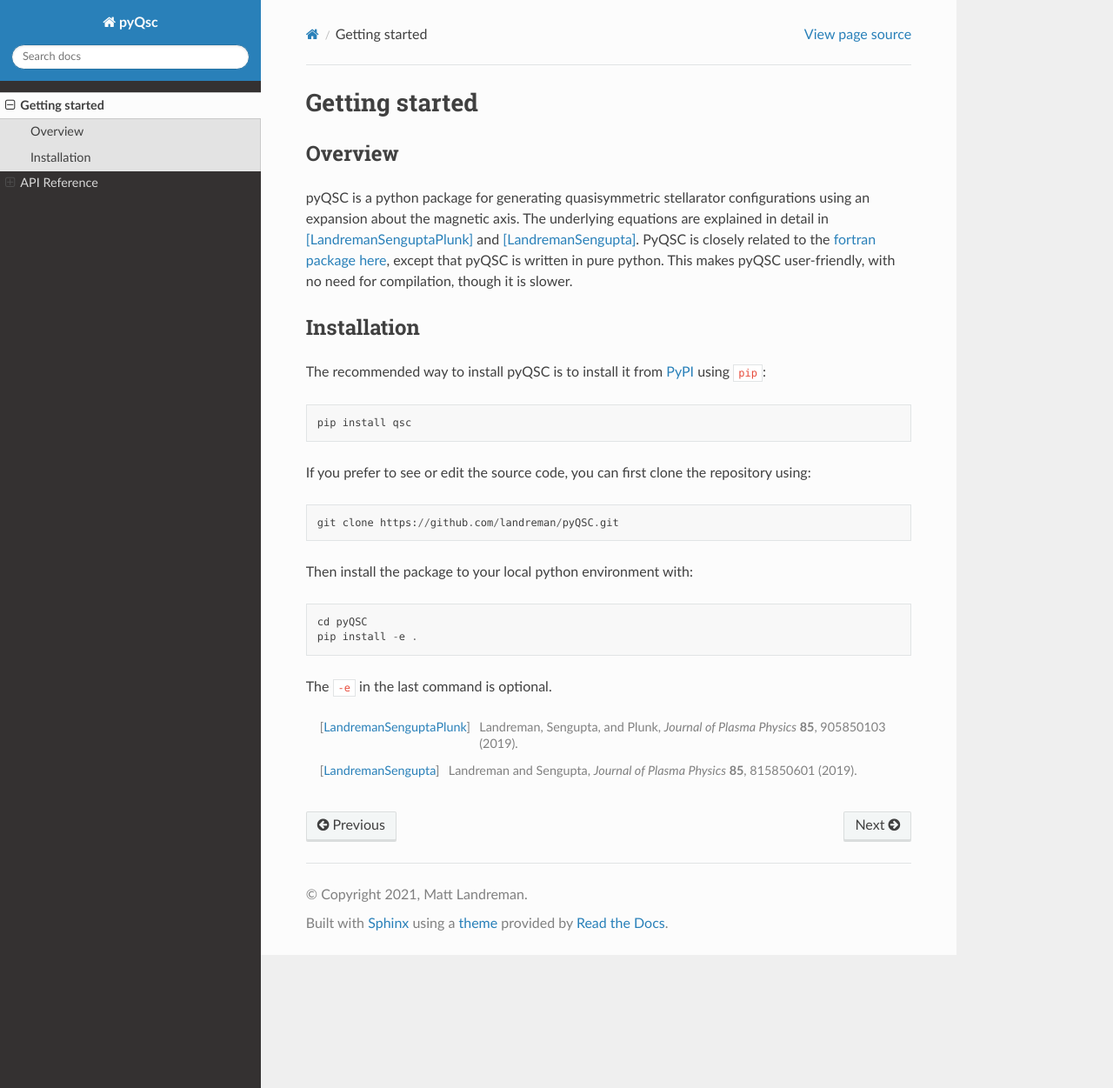
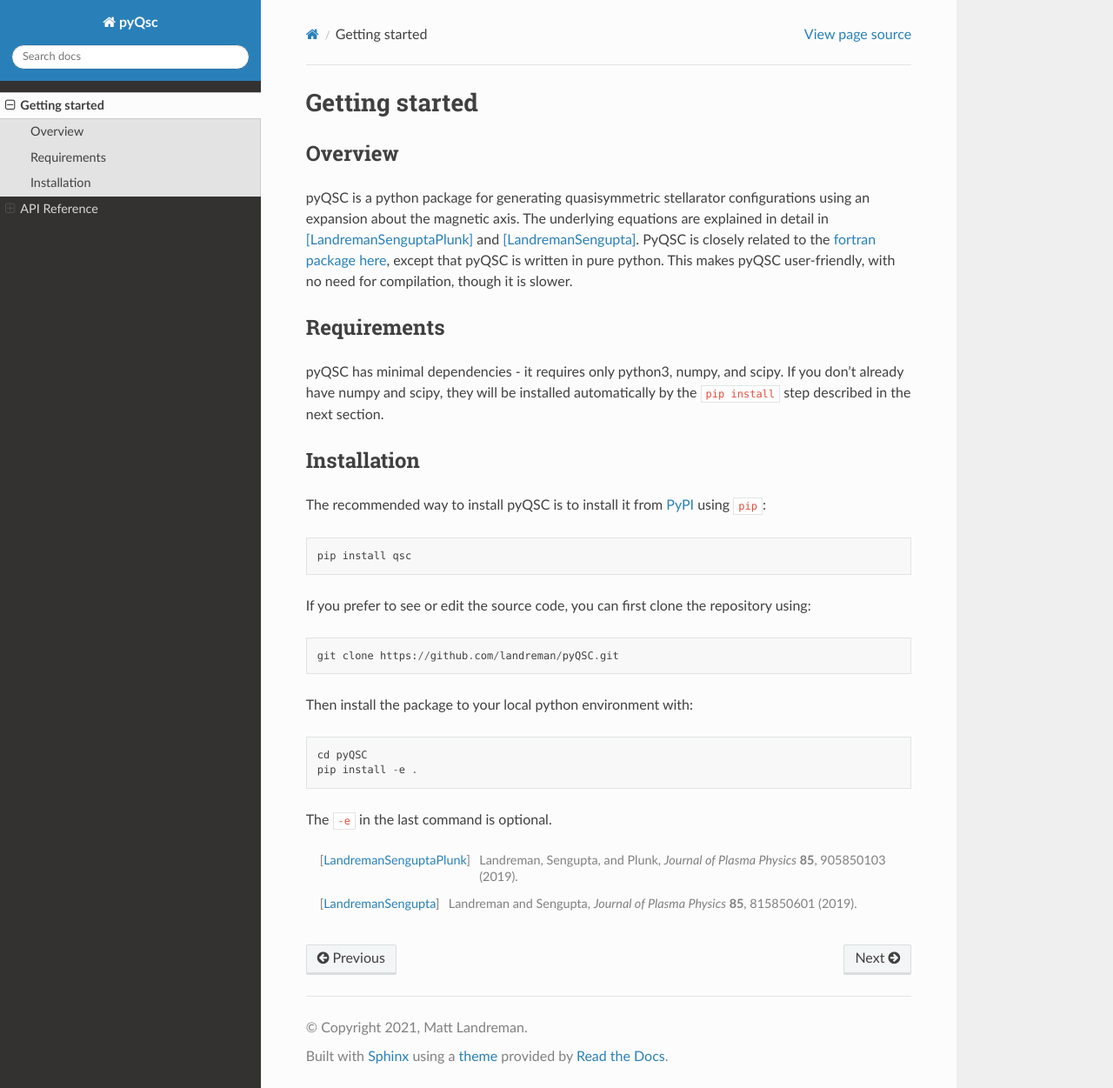
Before and after one commit to landreman/pyQSC, a Sphinx documentation site: the page built from docs/source/getting_started.rst, in a window 1280 px wide and 1251 px high. Shown: the whole window at 87% size. Built offline with Sphinx 7.4.7 and the Read the Docs theme 2.0.0, drawn with Linux system fonts in a browser that asks for light colours.

Commit message:
Added requirements.txt file, since sphinx seems to need it

```diff
--- a/docs/source/api.rst
+++ b/docs/source/api.rst
@@ -1,5 +1,10 @@
 API Reference
 =============
+
+All of the functionality of pyQSC is contained
+in a single class, ``qsc.Qsc``.
+For many applications, all that is needed is the constructor
+of this class, which drives the individual steps of the calculation.
 
 qsc.Qsc class
 -------------
--- a/docs/source/getting_started.rst
+++ b/docs/source/getting_started.rst
@@ -11,6 +11,14 @@
 PyQSC is closely related to the `fortran package here <https://github.com/landreman/quasisymmetry>`_,
 except that pyQSC is written in pure python. This makes pyQSC user-friendly,
 with no need for compilation, though it is slower.
+
+
+Requirements
+^^^^^^^^^^^^
+
+pyQSC has minimal dependencies - it requires only python3, numpy, and scipy. If you don't already have numpy and scipy,
+they will be installed automatically by the ``pip install`` step described in the next section.
+
 
 
 Installation
--- /dev/null
+++ b/requirements.txt
@@ -0,0 +1,2 @@
+numpy
+scipy
--- a/setup.py
+++ b/setup.py
@@ -13,7 +13,7 @@
     long_description_content_type="text/markdown",
     packages=setuptools.find_packages(),
     url="https://github.com/landreman/pyQSC",
-    install_requires=['numpy', 'scipy'],
+    #install_requires=['numpy', 'scipy'],
     classifiers=[
         "Programming Language :: Python :: 3",
         "License :: OSI Approved :: BSD License",
```
